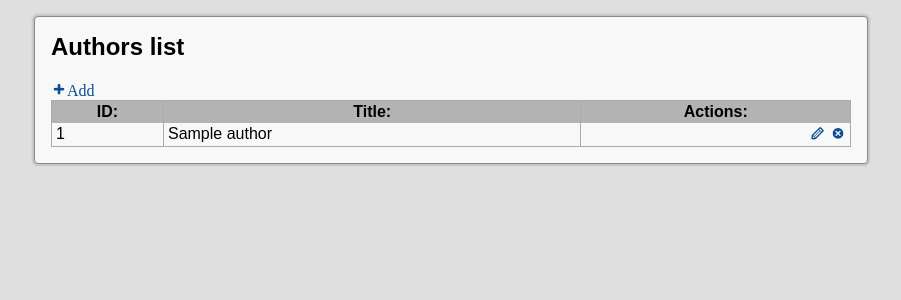
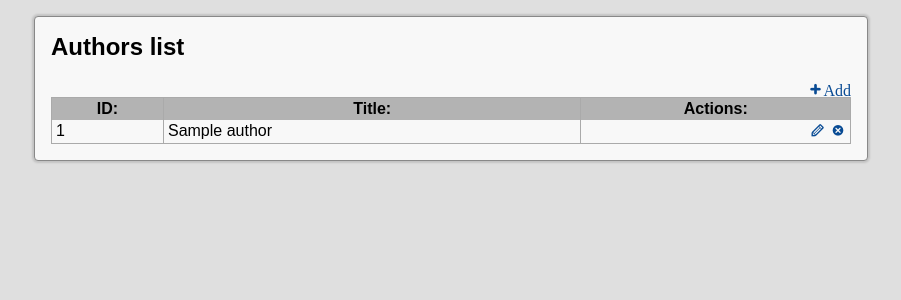
Before and after one commit to gordio/prom_test, a Flask app: page /authors/ in a window 1280 px wide. Shown: the top 300 px of the page, without its empty margins (189-1090 px from the left). Run offline with Flask 2, Linux system fonts and the light colour scheme; tables that the repository leaves empty hold one stand-in row (values such as "Sample post").

Commit message:
template: (ref) Use MyБЭМ-like CSS style names

```diff
--- a/templates/authors/view_all.html
+++ b/templates/authors/view_all.html
@@ -5,34 +5,34 @@
 
 {% block head %}
 	<style>
-		.author_add {
+		.authors-add_author {
 			float: right;
 		}
-		.authors_list .actions {
+		.authors-list .actions {
 			text-align: right;
 		}
-		.authors_list {
+		.authors-list {
 			border: 1px solid #AAA;
 			width: 100%;
 		}
-		.authors_list td,
-		.authors_list th {
+		.authors-list td,
+		.authors-list th {
 			padding: 0.125em 0.25em;
 			border-right: 1px solid #AAA;
 		}
-		.authors_list th {
+		.authors-list th {
 			background: rgba(0, 0, 0, 0.2);
 		}
-		.authors_list tr:nth-child(odd) {
+		.authors-list tr:nth-child(odd) {
 			background: rgba(0, 0, 0, 0.1);
 		}
-		.authors_list .actions a {
+		.authors-list .actions a {
 			text-decoration: none;
 		}
-		.authors_list .actions .icon-delete:hover {
+		.authors-list .actions .icon-delete:hover {
 			color: #A40000;
 		}
-		.authors_list .actions .icon-edit:hover {
+		.authors-list .actions .icon-edit:hover {
 			color: #A08000;
 		}
 		.icon-add:hover {
@@ -43,8 +43,8 @@
 
 {% block content %}
 	<h2>Authors list</h2>
-	<a class="authors_add icon-add" href="{{ url_for('authors_add') }}">Add</a>
-	<table class="authors_list">
+	<a class="authors-add_author icon-add" href="{{ url_for('authors_add') }}">Add</a>
+	<table class="authors-list">
 		<th>ID:<th>Title:<th>Actions:
 	{% for author in authors %}
 		<tr><td>{{ author.id }}<td>{{ author.name }}<td class="actions">
```
